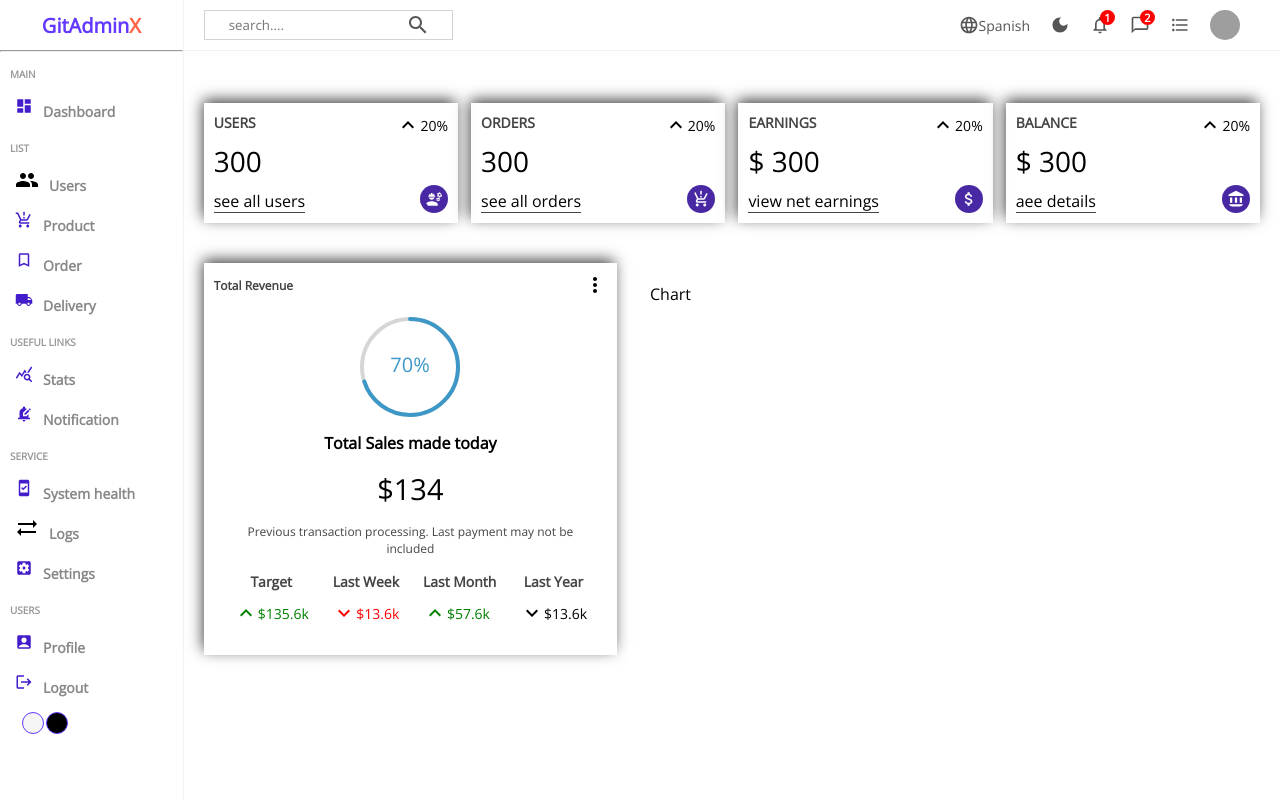
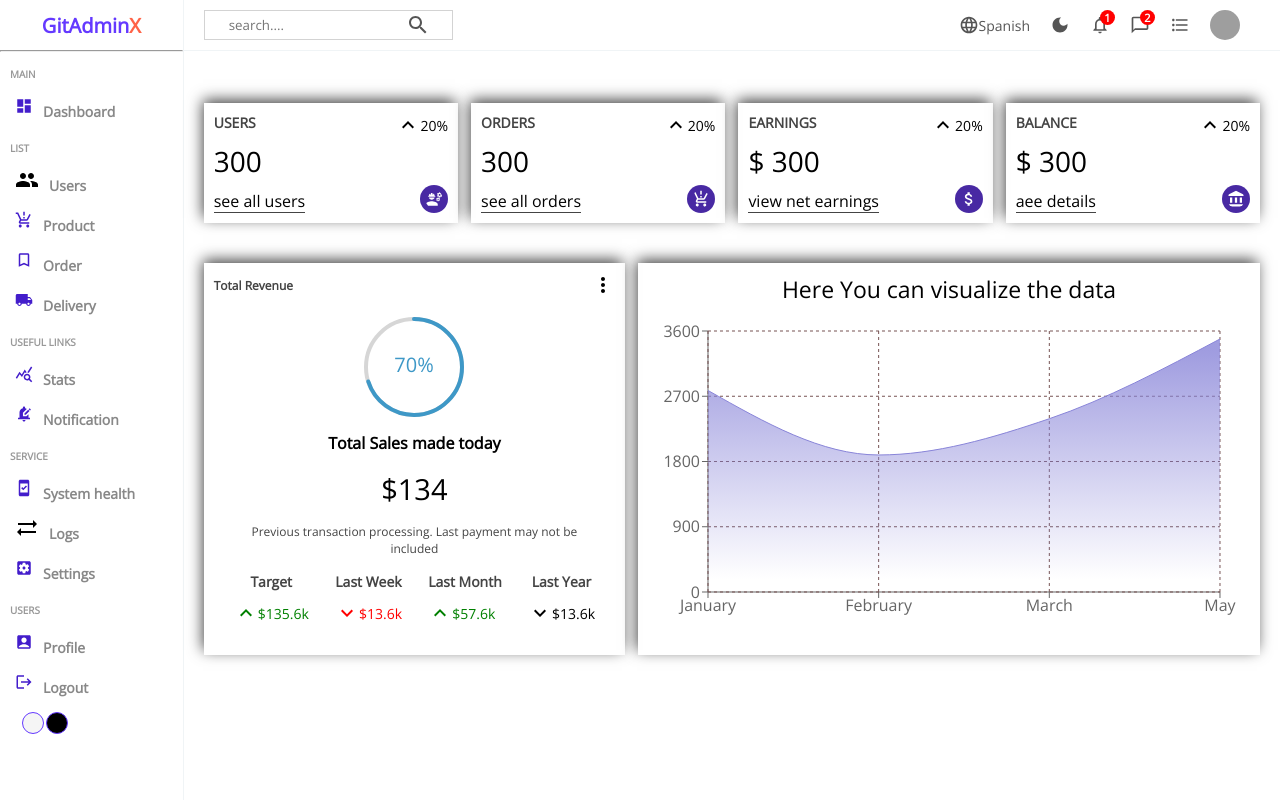
Before and after one commit to Fonyuygita/admin-dashboard-design, a React (Create React App) app: page / in a window 1280 px wide. Built offline with nearby package versions, Linux system fonts and the light colour scheme; grey boxes are pictures that could not be loaded.

Commit message:
final commit for todat

```diff
--- a/package.json
+++ b/package.json
@@ -15,6 +15,7 @@
     "react-dom": "^18.2.0",
     "react-router-dom": "^6.8.1",
     "react-scripts": "5.0.1",
+    "recharts": "^2.4.3",
     "sass": "^1.58.3",
     "web-vitals": "^2.1.4"
   },
--- a/src/component/chart/Chart.jsx
+++ b/src/component/chart/Chart.jsx
@@ -1,10 +1,93 @@
-import React from 'react'
-import "./Chart.scss"
+import React from "react";
+import "./Chart.scss";
+// import rechart to use here
+
+import {
+  AreaChart,
+  Area,
+  XAxis,
+  YAxis,
+  CartesianGrid,
+  Tooltip,
+  ResponsiveContainer,
+} from "recharts";
 
 const Chart = () => {
+  // data goes here
+
+  const data = [
+
+    {
+      "name": "January",
+      "Total": 2780,
+
+    },
+    {
+      "name": "February",
+      "Total": 1890,
+
+    },
+    {
+      "name": "March",
+      "Total": 2390,
+
+    },
+    {
+      "name": "May",
+      "Total": 3490,
+
+    }
+  ]
+
+
+//   const data = [
+//     { name: "January", Total: 1234 },
+//     { name: "February", Total: 334 },
+//     { name: "March", Total: 120 },
+//     { name: "April", Total: 340 },
+//     { name: "May", Total: 100 },
+//     { name: "June", total: 140 },
+//   ];
+
+
+
+
   return (
-    <div className='chart'>Chart</div>
-  )
-}
+    <div className="chart">
+    <div className="title">Here You can visualize the data</div>
 
-export default Chart
+      <ResponsiveContainer width="100%" aspect={2/1}>
+        <AreaChart
+          width={730}
+          height={250}
+          data={data}
+          margin={{ top: 10, right: 30, left: 0, bottom: 0 }}
+        >
+          <defs>
+            <linearGradient id="total" x1="0" y1="0" x2="0" y2="1">
+              <stop offset="5%" stopColor="#8884d8" stopOpacity={0.8} />
+              <stop offset="95%" stopColor="#8884d8" stopOpacity={0} />
+            </linearGradient>
+
+          </defs>
+          <XAxis dataKey="name" name="Month" stroke="#666"/>
+          <YAxis />
+          <CartesianGrid strokeDasharray="3 3"  className="chartGrid"/>
+          <Tooltip />
+          <Area
+            type="monotone"
+            dataKey="Total"
+            stroke="#8884d8"
+            fillOpacity={1}
+            fill="url(#total)"
+          />
+
+        </AreaChart>
+      </ResponsiveContainer>
+
+
+    </div>
+  );
+};
+
+export default Chart;
--- a/src/component/chart/Chart.scss
+++ b/src/component/chart/Chart.scss
@@ -1,4 +1,23 @@
 .chart{
     flex: 3;
+    -webkit-box-shadow: -2px -4px 14px -1px rgba(0,0,0,0.75);
+    -moz-box-shadow: -2px -4px 14px -1px rgba(0,0,0,0.75);
+    box-shadow: -2px -4px 14px -1px rgba(0,0,0,0.75);
+    padding: 10px;
+    transition: 1s all ease-in-out;
+
+    &:hover{
+        margin-bottom: -2rem;
+        background-color: bisque;
+    }
+
+    .title{
+        text-align: center;
+        font-size: 23px;
+        margin-bottom: 1rem;
+    }
+    .chartGrid{
+        stroke: rgb(118, 82, 82);
+    }
 
 }
--- a/src/pages/home/Home.jsx
+++ b/src/pages/home/Home.jsx
@@ -24,7 +24,7 @@
 
 </div>
 
-<div className="chart">
+<div className="charts">
 
 <Feature/>
 <Chart/>
--- a/src/pages/home/Home.scss
+++ b/src/pages/home/Home.scss
@@ -15,7 +15,7 @@
 
     }
 
-    .chart{
+    .charts{
         display: flex;
         gap: 13px;
         padding: 20px;
```
Also changed, not shown: 1 other file (tests, documents, lock files or other folders).
